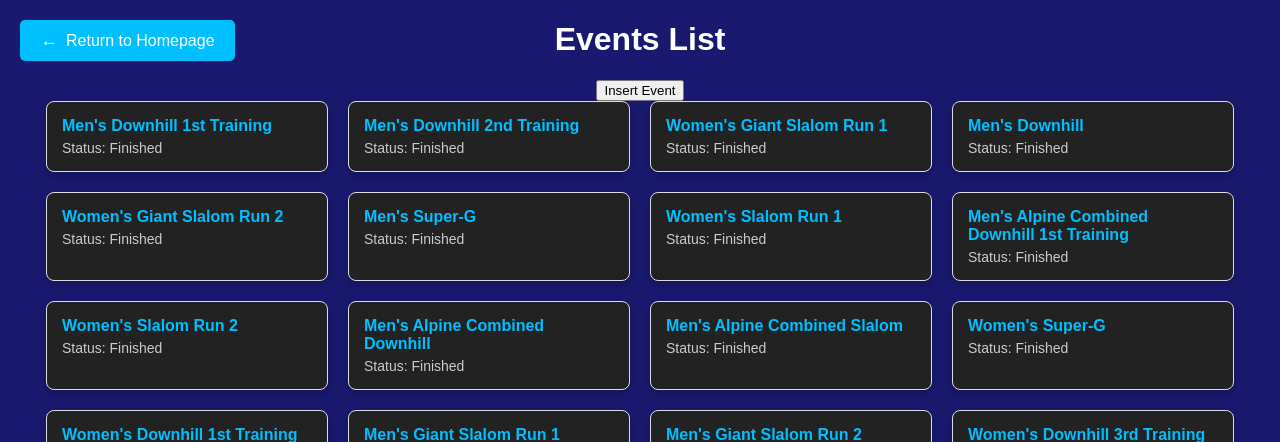
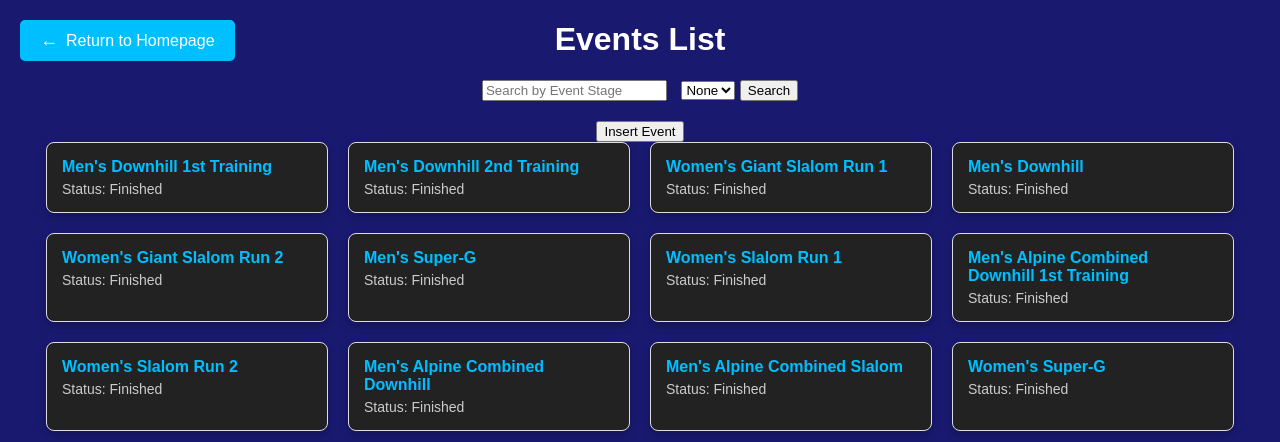
Before and after one commit to itu-itis22-goki21/Database-Arioglu-Project, a Flask app: page /events in a window 1280 px wide. Shown: the top 442 px of the page. Run offline with Flask 3, Linux system fonts and the light colour scheme; data comes from the database, SQL or seed files in the repository.

Commit message:
I've added a search bar for events page.

```diff
--- a/main.py
+++ b/main.py
@@ -8,7 +8,7 @@ app = Flask(__name__)
 # MySQL connection configuration
 db_config = {
     'user': 'root',
-    'password': '12345',
+    'password': 'Qweasdqwe123.',
     'host': 'localhost',
     'database': "database"
 }
@@ -641,16 +641,36 @@ def events():
     cursor = conn.cursor(dictionary=True)
 
     event_id = request.args.get('events')
+    search_query = request.args.get('search')
+    discipline_id = request.args.get('discipline')
 
+    sql_query = "SELECT * FROM events_ WHERE 1=1"
+    params = []
+
+    # Filter by event_id if provided
     if event_id:
-        cursor.execute("SELECT * FROM events_ WHERE event_id = %s", (event_id,))
-    else:
-        cursor.execute("SELECT * FROM events_")
+        sql_query += " AND event_id = %s"
+        params.append(event_id)
+
+    # Filter by Event_stage if search_query is provided
+    if search_query:
+        sql_query += " AND Event_stage LIKE %s"
+        params.append('%' + search_query + '%')
+
+    # Filter by Discipline_id if provided
+    if discipline_id:
+        sql_query += " AND Discipline_id = %s"
+        params.append(discipline_id)
+
+    # Execute the query with parameters
+    cursor.execute(sql_query, tuple(params))
     events = cursor.fetchall()
+
     cursor.close()
     conn.close()
 
     return render_template('events.html', events=events)
+
 
 @app.route('/update_event', methods=['POST'])
 def update_event():
--- a/templates/events.html
+++ b/templates/events.html
@@ -159,6 +159,22 @@
 
     <h1>Events List</h1>
 
+
+        <div style="text-align: center; margin-bottom: 20px;">
+            <form action="{{ url_for('events') }}" method="get">
+                <input type="text" name="search" placeholder="Search by Event Stage" value="{{ request.args.get('search', '') }}">
+
+                <select name="discipline" style="margin-left: 10px;">
+                    <option value="">None</option>
+                    {% for i in range(1, 16) %}
+                        <option value="{{ i }}" {% if request.args.get('discipline') == i|string %} selected {% endif %}>{{ i }}</option>
+                    {% endfor %}
+                </select>
+
+                <button type="submit">Search</button>
+            </form>
+        </div>
+
         <div style="text-align: center;">
             <button onclick="openModal('insert-modal')">Insert Event</button>
         </div>
```
